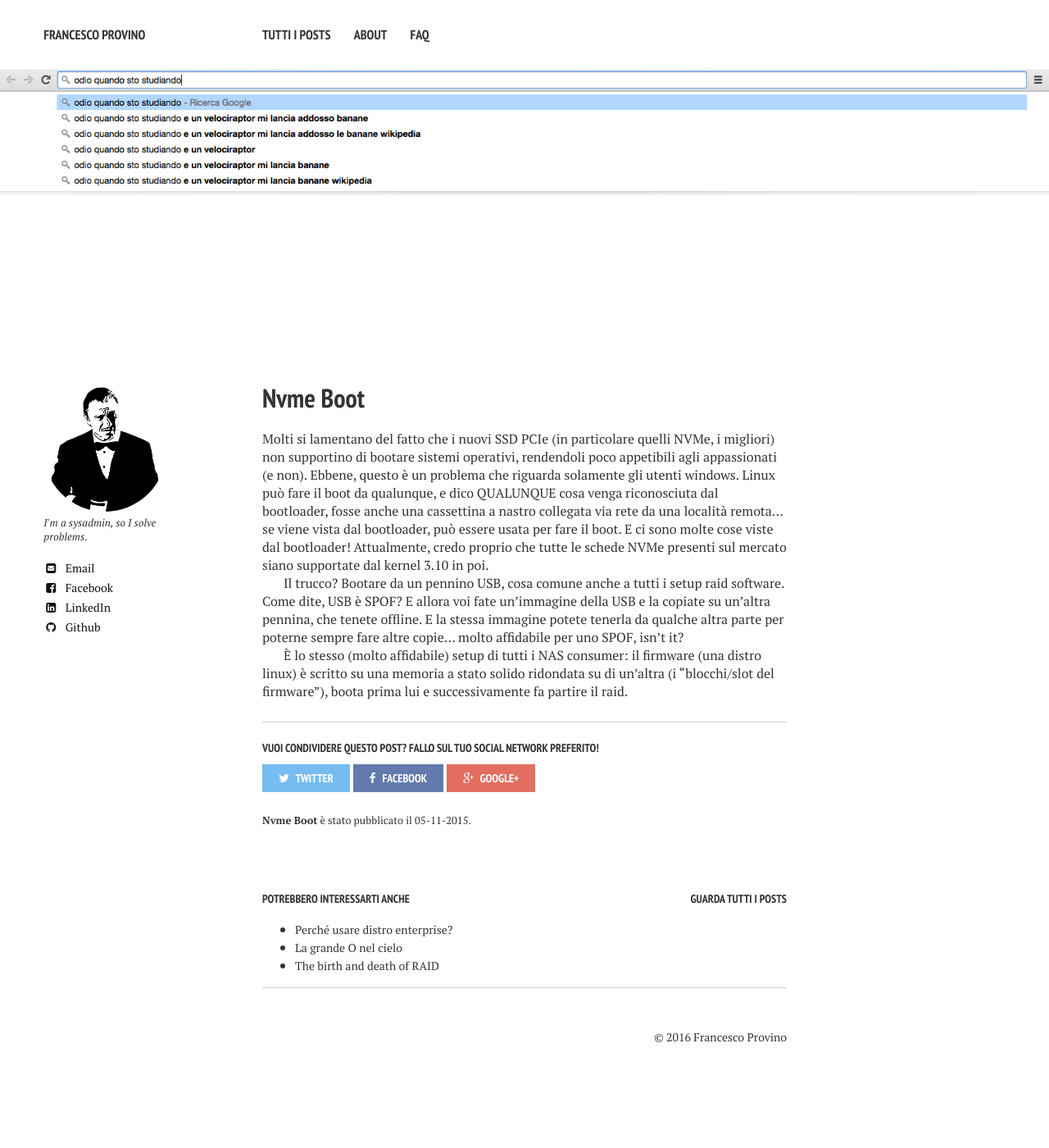
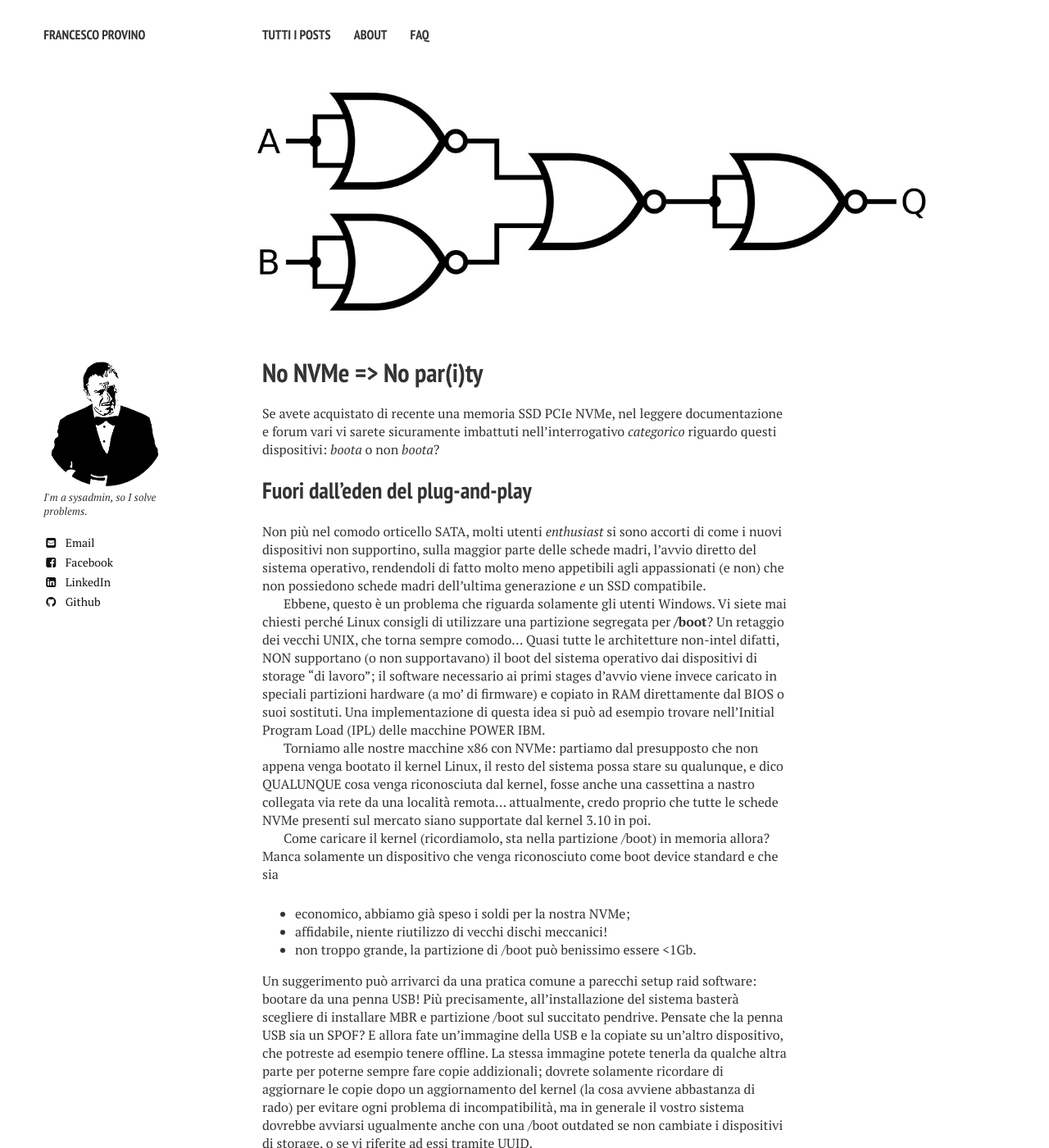
Before and after one commit to theinfiltrated/theinfiltrated.github.io, a Jekyll site: the page built from _posts/2015-11-05-NVMe-boot.md, in a window 1280 px wide and 1400 px high. Shown: the whole window at 82% size. Built offline with Jekyll 4.4.1, drawn with Linux system fonts in a browser that asks for light colours; nearby versions of some CDN libraries; some of the changed text lies outside the part shown.

Commit message:
Articolo su boot usb quasi ok

```diff
--- a/_config.yml
+++ b/_config.yml
@@ -21,7 +21,7 @@ kramdown:
   footnote_nr: 1
   entity_output: as_char
   toc_levels: 1..6
-  use_coderay: false
+  enable_coderay: false
 
 
 # Site owner
--- a/_posts/2015-11-05-NVMe-boot.md
+++ b/_posts/2015-11-05-NVMe-boot.md
@@ -1,17 +1,41 @@
 ---
 layout: post
-title:
-excerpt: ""
+title: No NVMe => No par(i)ty
+excerpt: "Boota o non boota, qvesto è il problema"
 tags: [Storage,Linux,SSD]
 comments: true
 image:
-  feature: velociraptor.png
+  feature: NAND.jpg
 ---
 
-Molti si lamentano del fatto che i nuovi SSD PCIe (in particolare quelli NVMe, i migliori) non supportino di bootare sistemi operativi, rendendoli poco appetibili agli appassionati (e non).
-Ebbene, questo è un problema che riguarda solamente gli utenti windows. Linux può fare il boot da qualunque, e dico QUALUNQUE cosa venga riconosciuta dal bootloader, fosse anche una cassettina a nastro collegata via rete da una località remota… se viene vista dal bootloader, può essere usata per fare il boot. E ci sono molte cose viste dal bootloader! Attualmente, credo proprio che tutte le schede NVMe presenti sul mercato siano supportate dal kernel 3.10 in poi.
+Se avete acquistato di recente una memoria SSD PCIe NVMe, nel leggere documentazione e forum vari vi sarete sicuramente imbattuti nell'interrogativo *categorico* riguardo questi dispositivi: *boota* o non *boota*?
+## Fuori dall'eden del plug-and-play
+Non più nel comodo orticello SATA, molti utenti *enthusiast* si sono accorti di come i nuovi dispositivi non supportino, sulla maggior parte delle schede madri, l'avvio diretto del sistema operativo, rendendoli di fatto molto meno appetibili agli appassionati (e non) che non possiedono schede madri dell'ultima generazione *e* un SSD compatibile.
 
-Il trucco? Bootare da un pennino USB, cosa comune anche a tutti i setup raid software.
-Come dite, USB è SPOF? E allora voi fate un'immagine della USB e la copiate su un'altra pennina, che tenete offline. E la stessa immagine potete tenerla da qualche altra parte per poterne sempre fare altre copie… molto affidabile per uno SPOF, isn't it?
+Ebbene, questo è un problema che riguarda solamente gli utenti Windows.
+Vi siete mai chiesti perché Linux consigli di utilizzare una partizione segregata per **/boot**? Un retaggio dei vecchi UNIX, che torna sempre comodo...
+Quasi tutte le architetture non-intel difatti, NON supportano (o non supportavano) il boot del sistema operativo dai dispositivi di storage "di lavoro"; il software necessario ai primi stages d'avvio viene invece caricato in speciali partizioni hardware (a mo' di firmware) e copiato in RAM direttamente dal BIOS o suoi sostituti.
+Una implementazione di questa idea si può ad esempio trovare nell'Initial Program Load (IPL) delle macchine POWER IBM.
 
-È lo stesso (molto affidabile) setup di tutti i NAS consumer: il firmware (una distro linux) è scritto su una memoria a stato solido ridondata su di un'altra (i "blocchi/slot del firmware"), boota prima lui e successivamente fa partire il raid.
+Torniamo alle nostre macchine x86 con NVMe: partiamo dal presupposto che non appena venga bootato il kernel Linux, il resto del sistema possa stare su qualunque, e dico QUALUNQUE cosa venga riconosciuta dal kernel, fosse anche una cassettina a nastro collegata via rete da una località remota…
+attualmente, credo proprio che tutte le schede NVMe presenti sul mercato siano supportate dal kernel 3.10 in poi.
+
+Come caricare il kernel (ricordiamolo, sta nella partizione /boot) in memoria allora?
+Manca solamente un dispositivo che venga riconosciuto come boot device standard e che sia
+
+- economico, abbiamo già speso i soldi per la nostra NVMe;
+- affidabile, niente riutilizzo di vecchi dischi meccanici!
+- non troppo grande, la partizione di /boot può benissimo essere <1Gb.
+
+Un suggerimento può arrivarci da una pratica comune a parecchi setup raid software: bootare da una penna USB!
+Più precisamente, all'installazione del sistema basterà scegliere di installare MBR e partizione /boot sul succitato pendrive.
+Pensate che la penna USB sia un SPOF? E allora fate un'immagine della USB e la copiate su un'altro dispositivo, che potreste ad esempio tenere offline. La stessa immagine potete tenerla da qualche altra parte per poterne sempre fare copie addizionali; dovrete solamente ricordare di aggiornare le copie dopo un aggiornamento del kernel (la cosa avviene abbastanza di rado) per evitare ogni problema di incompatibilità, ma in generale il vostro sistema dovrebbe avviarsi ugualmente anche con una /boot outdated se non cambiate i dispositivi di storage, o se vi riferite ad essi tramite UUID.
+
+Questo disaccoppiamento dello storage potrà sembrarvi curioso, ma è una best practice consolidata nel mondo della virtualizzazione: questa modalità di avvio è comunissima e consigliata con tutti gli hypervisor "embedded" come ESXi o XenServer (molti server hanno appositi slot USB o SD interni), e comincia ad affermarsi anche per il deployment di container-OS immutabili. Il trucco sta proprio nella natura principalmente read-only della partizione /boot: viene letta solamente all'avvio e scritta molto sporadicamente (solo per gli aggiornamenti), ed è noto come la vita delle memorie flash sia legata a doppio filo al numero di *scritture* sul dispositivo.
+
+Come indicazione generale, comprate una chiavetta di buona qualità: trovate buoni devices delle principali marche per una decina di euro. Esistono anche dispositivi certificati per i vari hypervisor, che sono testati ed hanno una endurance pazzesca se utilizzati in sola lettura, ma difficilmente arriverete mai a percepire benefici sull'affidabilità.
+
+Non siete ancora convinti? Continua a sembrarvi un setup molto strano? Beh è lo stesso (molto affidabile) setup di tutti i NAS consumer: il firmware (di solito una distro Linux) è scritto su una memoria a stato solido, generalmente una SD (ecco perché il firmware è aggiornabile!). Non pensavate mica che un NAS da 100€ avesse avanzati sistemi di mirroring delle ROM o chissà quale altra trovata magica, giusto?
+
+È affidabile? Abbastanza. Se facciamo le copie della /boot altrove? *Parecchio*.
+Parecchi più dei NAS consumer ai quali affidate i vostri dati ogni giorno.
```
Also changed, not shown: images/NAND.jpg (added), 3 other files.
